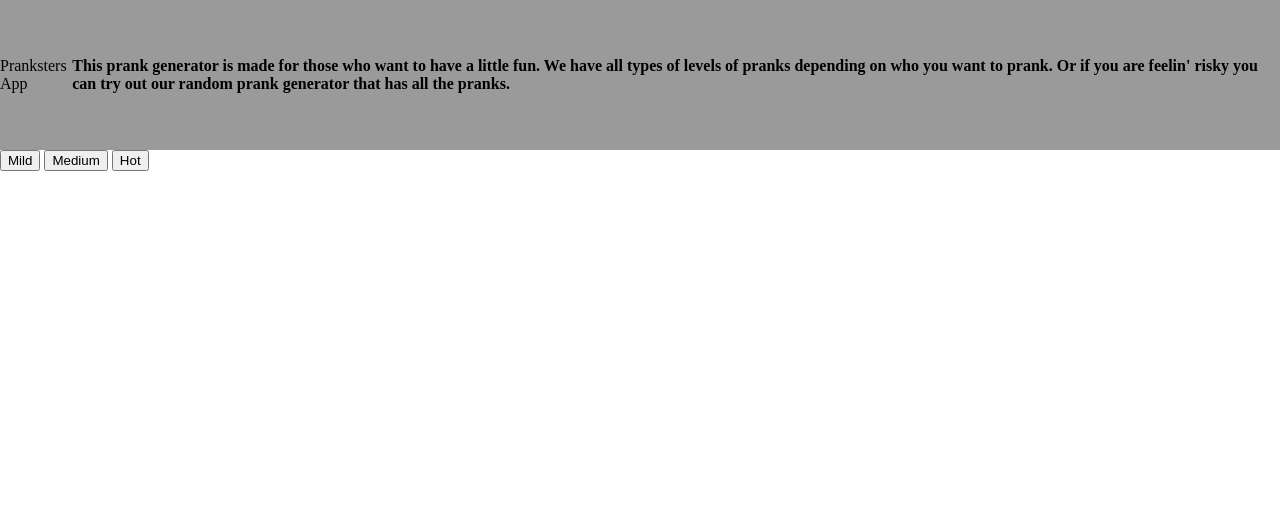
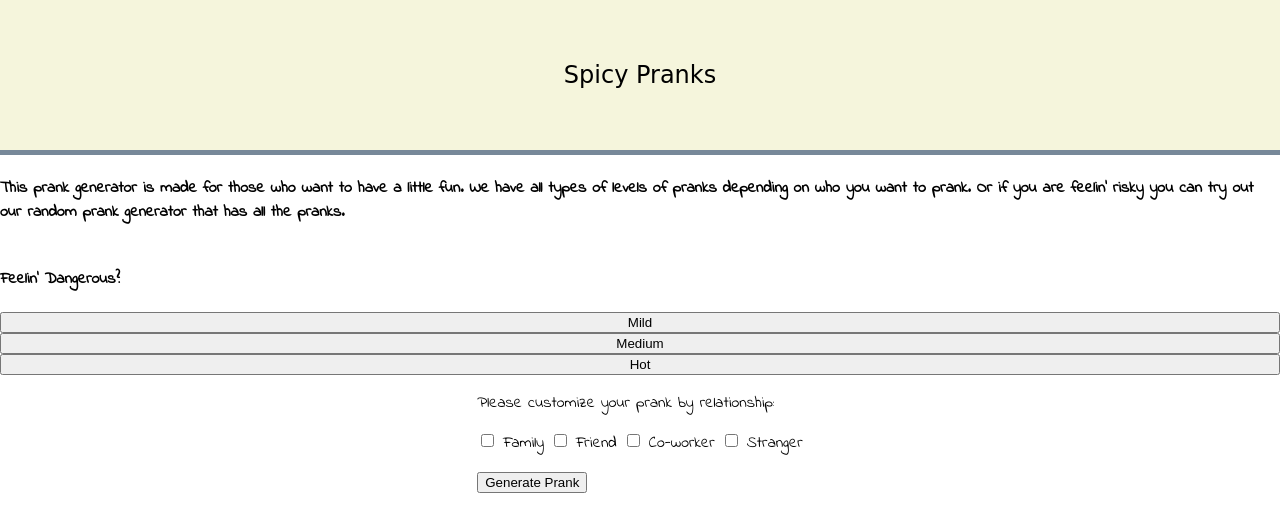
Before and after one commit to jhammack88/Prank-App, a plain HTML site: page index.html in a window 1280 px wide. Drawn offline with Linux system fonts and the light colour scheme; a web font is replaced by a local one.

Commit message:
added everything

```diff
--- a/index.css
+++ b/index.css
@@ -1,13 +1,60 @@
 body {
   margin: 0px;
   padding: 0px;
+  font-family: 'Indie Flower', cursive;
+
+}
+
+.body-position {
+  display: flex;
+  justify-content: center;
 }
 
 .header {
-  background-color: #9a9a9a;
+  background-color: beige;
   height: 150px;
   width: 100%;
   align-items: center;
   display: flex;
   justify-content: center;
+  flex-direction: column;
+  border-bottom: 5px solid lightslategray;
 }
+
+.title {
+  font-size: 24px;
+  font-family: 'Trade Winds', cursive;
+}
+
+.btns {
+  display: flex;
+  justify-content: center;
+  flex-direction: column;
+}
+
+btn-group {
+  display: flex;
+  /* justify-content: center; */
+}
+
+#mild {
+
+}
+
+.btn-response {
+  height: 100%;
+  width: 50%;
+
+}
+
+.btn-position {
+  display: flex;
+  align-items: center;
+  justify-content: center;
+
+}
+
+.form {
+  display: flex;
+  justify-content: center;
+}
--- a/index.html
+++ b/index.html
@@ -3,22 +3,41 @@
 <head>
   <meta charset='UTF-8'>
   <title>prapp</title>
+  <link href="https://fonts.googleapis.com/css?family=Trade+Winds&display=swap" rel="stylesheet">
+  <link href="https://fonts.googleapis.com/css?family=Indie+Flower&display=swap" rel="stylesheet">
 
   <link rel="stylesheet" href="index.css">
   <link rel="stylesheet" href="index.js">
 </head>
 <body>
   <div class="header">
-    <div class="title">Pranksters App</div>
+    <div class="title">Spicy Pranks</div>
+  </div>
+  <div class="body-position">
     <h4>
-      This prank generator is made for those who want to have a little fun. We have all types of levels of pranks depending on who you want to prank. Or if you are feelin' risky you can try out our random prank generator that has all the pranks.
+        This prank generator is made for those who want to have a little fun. We have all types of levels of pranks depending on who you want to prank. Or if you are feelin' risky you can try out our random prank generator that has all the pranks.
     </h4>
+  </div>
+  <div class="question-h4">
+    <h4>Feelin' Dangerous?</h4>
   </div>
   <div class="btns">
     <button id="mild" class="btn-group">Mild</button>
     <button id="medium" class="btn-group">Medium</button>
     <button id="hot" class="btn-group">Hot</button>
+  <div class="btn-response"></div>
+    <!-- this is the relationship checkbox -->
+    <div class="form">
+      <form action="//www.html.am/html-codes/forms/html-form-tag-action.cfm" target="result" method="get">
+        <p>Please customize your prank by relationship:</p>
+        <input type="checkbox" name="relationship" value="family"> Family
+        <input type="checkbox" name="relationship" value="friend"> Friend
+        <input type="checkbox" name="relationship" value="coworker"> Co-worker
+        <input type="checkbox" name="relationship" value="stranger"> Stranger
+        <p><input type="submit" value="Generate Prank"></p>
+      </form>
+    </div>
   </div>
-  <div class="btn-response"></div>
+
 </body>
 </html>
```
Also changed, not shown: images/background.jpg (renamed from images/wp2489232.jpg), images/logo.png (added).
